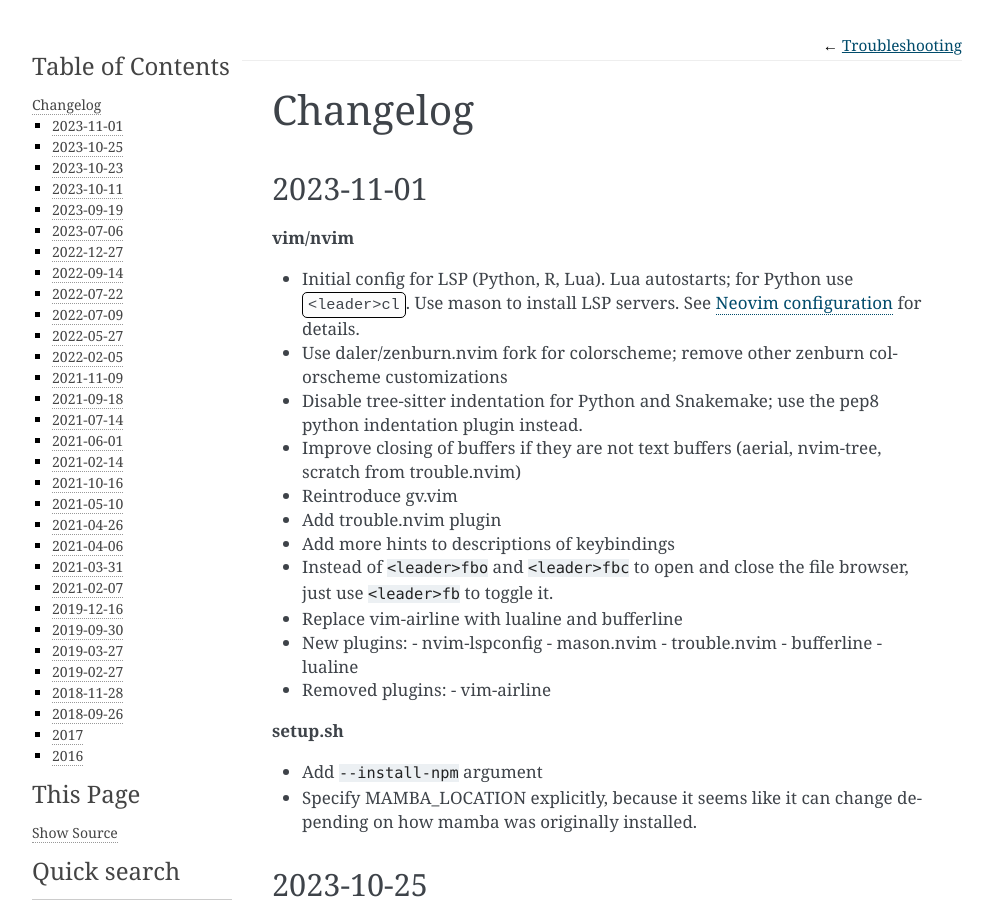
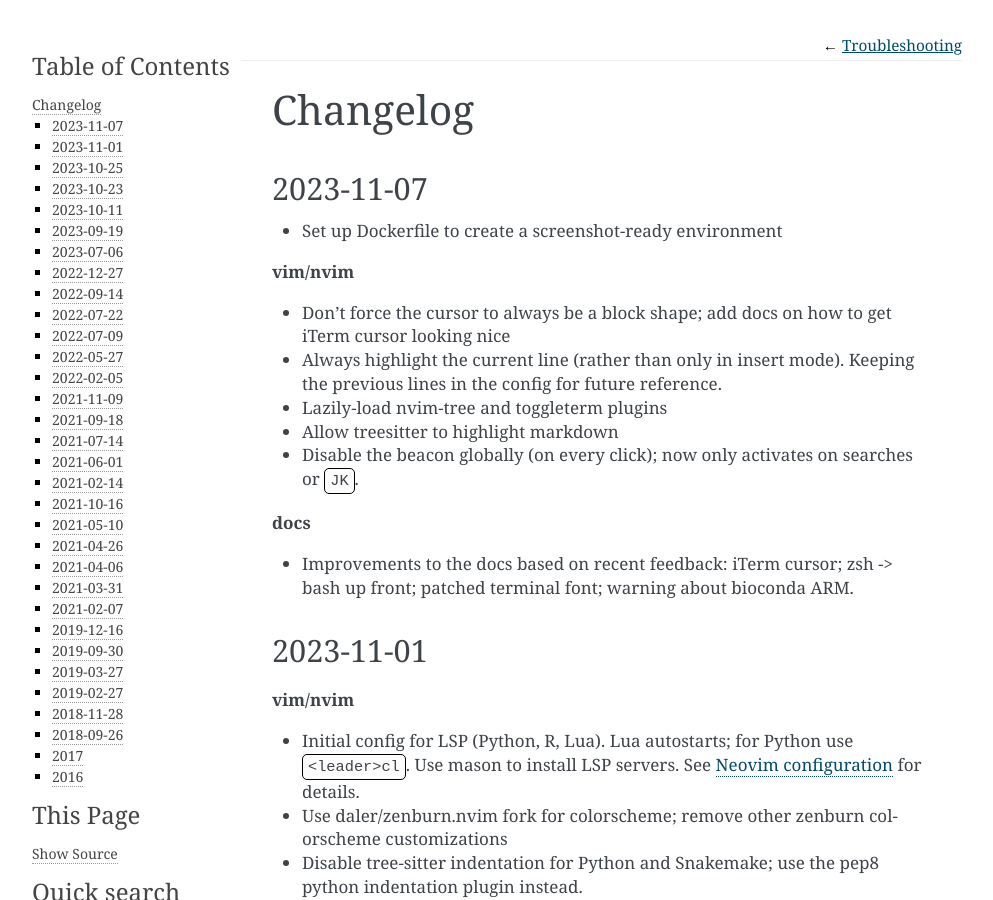
Before and after one commit to daler/dotfiles, a Sphinx documentation site: the page built from docs/changelog.rst, in a window 1280 px wide and 900 px high. Shown: the whole window, without its empty margins (148-1141 px from the left). Built offline with Sphinx 7.4.7, drawn with Linux system fonts in a browser that asks for light colours.

Commit message:
changelog

```diff
--- a/docs/changelog.rst
+++ b/docs/changelog.rst
@@ -1,5 +1,25 @@
 Changelog
 =========
+
+2023-11-07
+----------
+
+- Set up Dockerfile to create a screenshot-ready environment
+
+**vim/nvim**
+
+- Don't force the cursor to always be a block shape; add docs on how to get iTerm cursor looking nice
+- Always highlight the current line (rather than only in insert mode). Keeping
+  the previous lines in the config for future reference.
+- Lazily-load nvim-tree and toggleterm plugins
+- Allow treesitter to highlight markdown
+- Disable the beacon globally (on every click); now only activates on searches
+  or :kbd:`JK`.
+
+**docs**
+
+- Improvements to the docs based on recent feedback: iTerm cursor; zsh -> bash
+  up front; patched terminal font; warning about bioconda ARM.
 
 2023-11-01
 ----------
--- a/docs/troubleshooting.rst
+++ b/docs/troubleshooting.rst
@@ -50,6 +50,9 @@ For Alacritty, see `this gist
 which also includes a setting you need in
 :file:`.config/alacritty/alacritty.yml`.
 
+On Mac, you can use ``./setup.sh --fix-tmux-terminfo`` and follow the
+instructions after running to update your tmux config.
+
 Can't install conda packages from Bioconda
 ------------------------------------------
 Bioconda does not yet build packages for Mac ARM chips (Mac M1 or M2). You can
```
